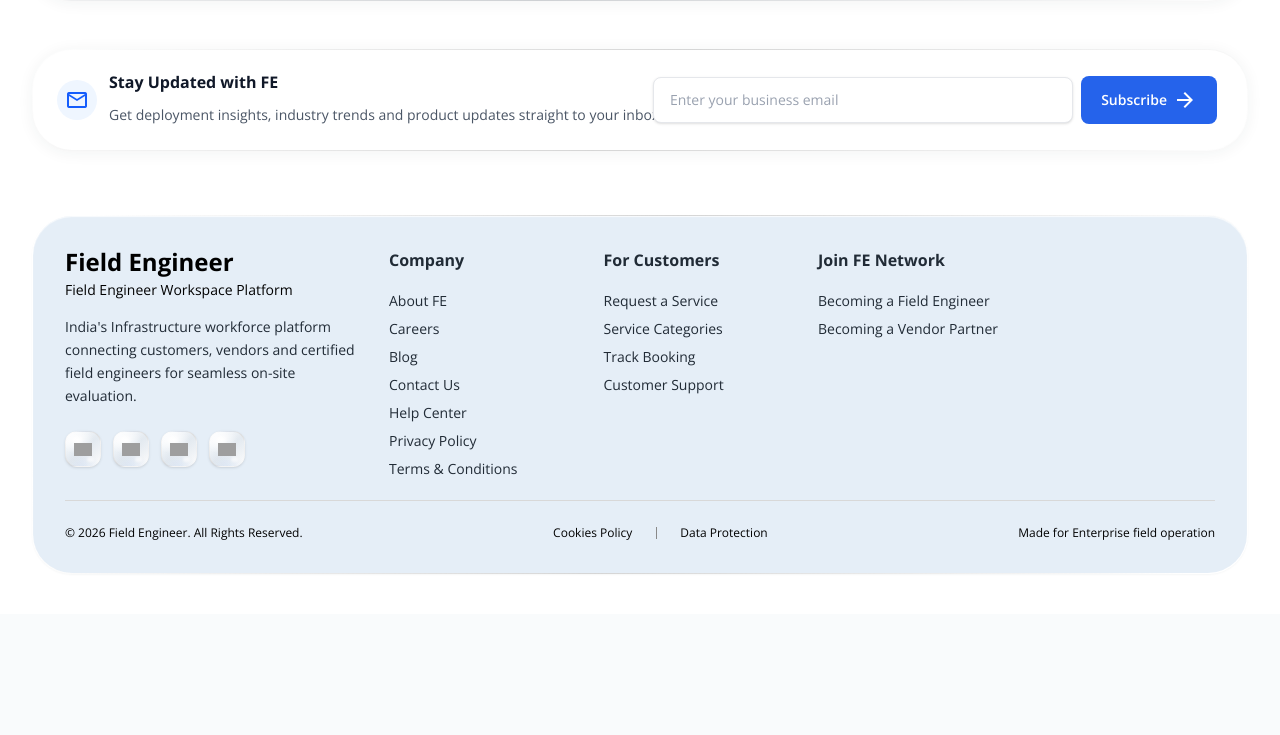
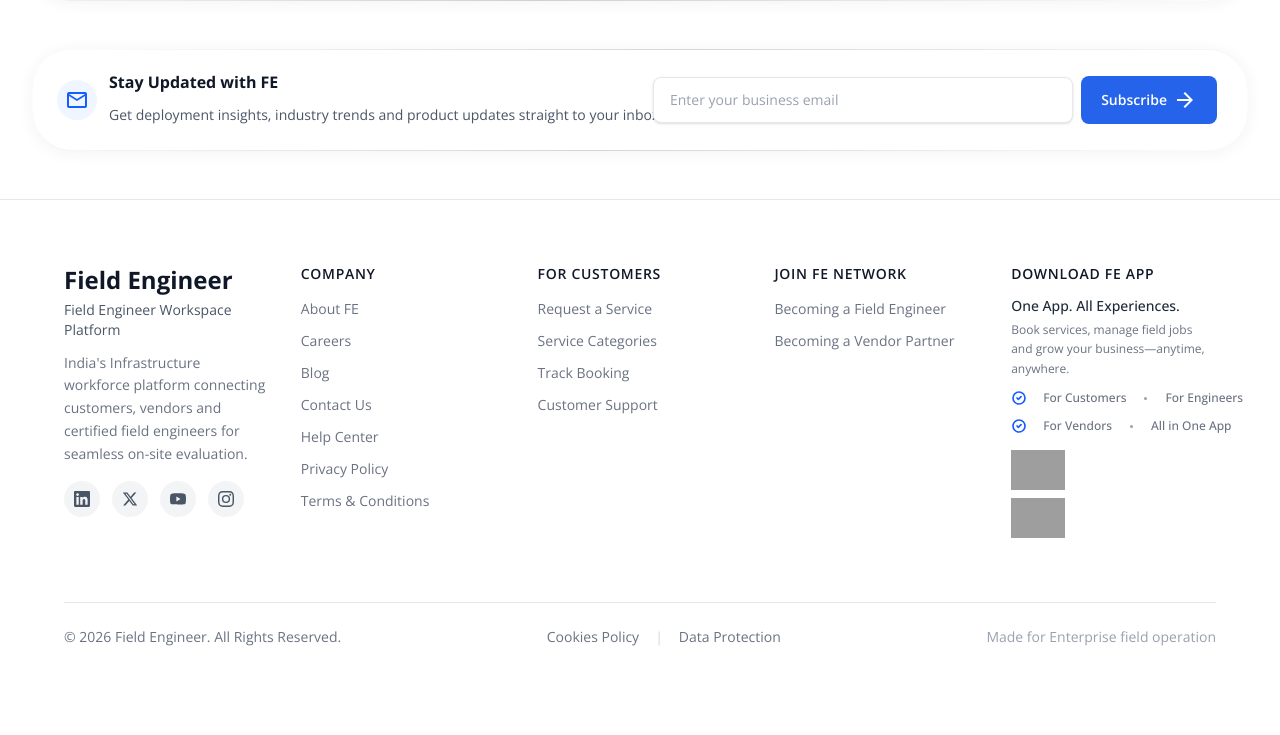
Before and after one commit to marutipai7/fieldengineer-crm, a Django app: template home/templates/home/home.html in a window 1280 px wide. Shown: the part 2879-3614 px from the top of the page. Before the commit the page ends 3453 px from the top, so only its background shows below. Run offline with Django 5.2, Linux system fonts and the light colour scheme; the template is opened without the code that fills it, so the values that code supplies are empty; style sheets or scripts are compiled from the project's sources; grey boxes are pictures that could not be loaded.

Commit message:
worked on Footer

```diff
--- a/home/templates/home/layout.html
+++ b/home/templates/home/layout.html
@@ -332,81 +332,131 @@
     </main>
 
     <!-- ════════════ FOOTER ════════════ -->
-    <footer class="site-footer">
-        <div class="footer-card">
+   <footer class="site-footer bg-white border-t border-gray-200">
+    <div class="max-w-7xl mx-auto px-4 sm:px-6 lg:px-8 py-12">
 
-            <div class="footer-main">
+        <!-- Footer Main Grid -->
+       <div class="grid grid-cols-1 sm:grid-cols-2 md:grid-cols-3 lg:grid-cols-5 gap-8 pb-8">
 
-                <!-- Brand -->
-                <div class="footer-brand">
-                    <p class="footer-brand-title">Field Engineer</p>
-                    <p class="footer-brand-subtitle">Field Engineer Workspace Platform</p>
-                    <p class="footer-brand-desc">
+            <!-- Brand Column -->
+            <div class="lg:col-span-1">
+                <h2 class="text-2xl font-bold text-gray-900 mb-1">Field Engineer</h2>
+                <p class="text-sm text-gray-600 mb-3">Field Engineer Workspace Platform</p>
+                <p class="text-sm text-gray-500 leading-relaxed mb-4">
                     India's Infrastructure workforce platform connecting customers, vendors and certified field
                     engineers for seamless on-site evaluation.
                 </p>
-                    <div class="footer-social">
-                        <a href="#" class="water-drop-glass" aria-label="LinkedIn">
-                            <img src="{% static 'img/linkedin.svg' %}" alt="LinkedIn" aria-hidden="true">
+                <div class="flex space-x-3">
+                    <a href="#" class="w-9 h-9 flex items-center justify-center rounded-full bg-gray-100 hover:bg-gray-200 transition">
+                        <svg class="w-4 h-4 text-gray-600" fill="currentColor" viewBox="0 0 24 24"><path d="M20.447 20.452h-3.554v-5.569c0-1.328-.027-3.037-1.852-3.037-1.853 0-2.136 1.445-2.136 2.939v5.667H9.351V9h3.414v1.561h.046c.477-.9 1.637-1.85 3.37-1.85 3.601 0 4.267 2.37 4.267 5.455v6.286zM5.337 7.433c-1.144 0-2.063-.926-2.063-2.065 0-1.138.92-2.063 2.063-2.063 1.14 0 2.064.925 2.064 2.063 0 1.139-.925 2.065-2.064 2.065zm1.782 13.019H3.555V9h3.564v11.452zM22.225 0H1.771C.792 0 0 .774 0 1.729v20.542C0 23.227.792 24 1.771 24h20.451C23.2 24 24 23.227 24 22.271V1.729C24 .774 23.2 0 22.222 0h.003z"/></svg>
                     </a>
-                        <a href="#" class="water-drop-glass" aria-label="X"><img src="{% static 'img/x.svg' %}" alt="X"
-                                aria-hidden="true"></a>
-                        <a href="#" class="water-drop-glass" aria-label="YouTube"><img
-                                src="{% static 'img/youtube.svg' %}" alt="YouTube" aria-hidden="true"></a>
-                        <a href="#" class="water-drop-glass" aria-label="Instagram"><img
-                                src="{% static 'img/instagram.svg' %}" alt="Instagram" aria-hidden="true"></a>
+                    <a href="#" class="w-9 h-9 flex items-center justify-center rounded-full bg-gray-100 hover:bg-gray-200 transition">
+                        <svg class="w-4 h-4 text-gray-600" fill="currentColor" viewBox="0 0 24 24"><path d="M18.244 2.25h3.308l-7.227 8.26 8.502 11.24H16.17l-5.214-6.817L4.99 21.75H1.68l7.73-8.835L1.254 2.25H8.08l4.713 6.231zm-1.161 17.52h1.833L7.084 4.126H5.117z"/></svg>
+                    </a>
+                    <a href="#" class="w-9 h-9 flex items-center justify-center rounded-full bg-gray-100 hover:bg-gray-200 transition">
+                        <svg class="w-4 h-4 text-gray-600" fill="currentColor" viewBox="0 0 24 24"><path d="M23.498 6.186a3.016 3.016 0 0 0-2.122-2.136C19.505 3.545 12 3.545 12 3.545s-7.505 0-9.377.505A3.017 3.017 0 0 0 .502 6.186C0 8.07 0 12 0 12s0 3.93.502 5.814a3.016 3.016 0 0 0 2.122 2.136c1.871.505 9.376.505 9.376.505s7.505 0 9.377-.505a3.015 3.015 0 0 0 2.122-2.136C24 15.93 24 12 24 12s0-3.93-.502-5.814zM9.545 15.568V8.432L15.818 12l-6.273 3.568z"/></svg>
+                    </a>
+                    <a href="#" class="w-9 h-9 flex items-center justify-center rounded-full bg-gray-100 hover:bg-gray-200 transition">
+                        <svg class="w-4 h-4 text-gray-600" fill="currentColor" viewBox="0 0 24 24"><path d="M12 2.163c3.204 0 3.584.012 4.85.07 3.252.148 4.771 1.691 4.919 4.919.058 1.265.069 1.645.069 4.849 0 3.205-.012 3.584-.069 4.849-.149 3.225-1.664 4.771-4.919 4.919-1.266.058-1.644.07-4.85.07-3.204 0-3.584-.012-4.849-.07-3.26-.149-4.771-1.699-4.919-4.92-.058-1.265-.07-1.644-.07-4.849 0-3.204.013-3.583.07-4.849.149-3.227 1.664-4.771 4.919-4.919 1.266-.057 1.645-.069 4.849-.069zM12 0C8.741 0 8.333.014 7.053.072 2.695.272.273 2.69.073 7.052.014 8.333 0 8.741 0 12c0 3.259.014 3.668.072 4.948.2 4.358 2.618 6.78 6.98 6.98C8.333 23.986 8.741 24 12 24c3.259 0 3.668-.014 4.948-.072 4.354-.2 6.782-2.618 6.979-6.98.059-1.28.073-1.689.073-4.948 0-3.259-.014-3.667-.072-4.947-.196-4.354-2.617-6.78-6.979-6.98C15.668.014 15.259 0 12 0zm0 5.838a6.162 6.162 0 1 0 0 12.324 6.162 6.162 0 0 0 0-12.324zM12 16a4 4 0 1 1 0-8 4 4 0 0 1 0 8zm6.406-11.845a1.44 1.44 0 1 0 0 2.881 1.44 1.44 0 0 0 0-2.881z"/></svg>
+                    </a>
                 </div>
             </div>
 
-                <!-- Solutions -->
-                <div class="footer-col">
-                    <h4>Company</h4>
-                    <ul>
-                        <li><a href="{% url 'about_fe' %}">About FE</a></li>
-                        <li><a href="{% url 'careers' %}">Careers</a></li>
-                        <li><a href="{% url 'blogs' %}">Blog</a></li>
-                        <li><a href="{% url 'contact' %}">Contact Us</a></li>
-                        <li><a href="{% url 'help_center' %}">Help Center</a></li>
-                        <li><a href="{% url 'privacy-policy' %}">Privacy Policy</a></li>
-                        <li><a href="{% url 'term_condition' %}">Terms & Conditions</a></li>
+            <!-- Company -->
+            <div>
+                <h4 class="text-sm font-semibold text-gray-900 uppercase tracking-wider mb-3">Company</h4>
+                <ul class="space-y-2">
+                    <li><a href="#" class="text-sm text-gray-500 hover:text-gray-900 transition">About FE</a></li>
+                    <li><a href="#" class="text-sm text-gray-500 hover:text-gray-900 transition">Careers</a></li>
+                    <li><a href="#" class="text-sm text-gray-500 hover:text-gray-900 transition">Blog</a></li>
+                    <li><a href="#" class="text-sm text-gray-500 hover:text-gray-900 transition">Contact Us</a></li>
+                    <li><a href="#" class="text-sm text-gray-500 hover:text-gray-900 transition">Help Center</a></li>
+                    <li><a href="#" class="text-sm text-gray-500 hover:text-gray-900 transition">Privacy Policy</a></li>
+                    <li><a href="#" class="text-sm text-gray-500 hover:text-gray-900 transition">Terms & Conditions</a></li>
                 </ul>
             </div>
 
-                <!-- Services -->
-                <div class="footer-col">
-                    <h4>For Customers</h4>
-                    <ul>
-                        <li><a href="{% url 'request_service' %}">Request a Service</a></li>
-                        <li><a href="#">Service Categories</a></li>
-                        <li><a href="#">Track Booking</a></li>
-                        <li><a href="#">Customer Support</a></li>
+            <!-- For Customers -->
+            <div>
+                <h4 class="text-sm font-semibold text-gray-900 uppercase tracking-wider mb-3">For Customers</h4>
+                <ul class="space-y-2">
+                    <li><a href="#" class="text-sm text-gray-500 hover:text-gray-900 transition">Request a Service</a></li>
+                    <li><a href="#" class="text-sm text-gray-500 hover:text-gray-900 transition">Service Categories</a></li>
+                    <li><a href="#" class="text-sm text-gray-500 hover:text-gray-900 transition">Track Booking</a></li>
+                    <li><a href="#" class="text-sm text-gray-500 hover:text-gray-900 transition">Customer Support</a></li>
                 </ul>
             </div>
 
-                <!-- Industries -->
-                <div class="footer-col">
-                    <h4>Join FE Network</h4>
-                    <ul>
-                        <li><a href="{% url 'fieldengineer' %}" class="whitespace-nowrap">Becoming a Field Engineer</a></li>
-                        <li><a href="{% url 'vendor' %}" class="whitespace-nowrap">Becoming a Vendor Partner</a></li>
+            <!-- Join FE Network -->
+            <div>
+                <h4 class="text-sm font-semibold text-gray-900 uppercase tracking-wider mb-3">Join FE Network</h4>
+                <ul class="space-y-2">
+                    <li><a href="#" class="text-sm text-gray-500 hover:text-gray-900 transition">Becoming a Field Engineer</a></li>
+                    <li><a href="#" class="text-sm text-gray-500 hover:text-gray-900 transition">Becoming a Vendor Partner</a></li>
                 </ul>
             </div>
 
-                <!-- For Vendors — each link uses pages/layout.html (not this header/footer) -->
+            <!-- Download FE App -->
+            <div>
+                <h4 class="text-sm font-semibold text-gray-900 uppercase tracking-wider mb-3">Download FE App</h4>
+                <p class="text-sm font-medium text-gray-800 mb-1">One App. All Experiences.</p>
+                <p class="text-xs text-gray-500 leading-relaxed mb-3">
+                    Book services, manage field jobs and grow your business—anytime, anywhere.
+                </p>
 
+                <!-- Links in horizontal layout with dots -->
+               <div class="flex flex-col gap-y-3 mb-4 text-xs font-medium text-gray-500">
+    <div class="flex items-center gap-x-2 whitespace-nowrap">
+        <svg class="w-4 h-4 mr-2 text-blue-600 shrink-0" fill="none" stroke="currentColor" stroke-width="2.5" viewBox="0 0 24 24" xmlns="http://www.w3.org/2000/svg">
+            <path stroke-linecap="round" stroke-linejoin="round" d="M9 12l2 2 4-4m6 2a9 9 0 11-18 0 9 9 0 0118 0z"></path>
+        </svg>
+        <div class="flex items-center gap-x-4">
+            <a href="#" class="hover:text-gray-900 transition">For Customers</a>
+            <span class="w-[3px] h-[3px] rounded-full bg-gray-400 shrink-0 mx-0.5"></span>
+            <a href="#" class="hover:text-gray-900 transition">For Engineers</a>
+        </div>
+    </div>
+
+    <div class="flex items-center gap-x-2 whitespace-nowrap">
+        <svg class="w-4 h-4 mr-2 gap-x-2 text-blue-600 shrink-0" fill="none" stroke="currentColor" stroke-width="2.5" viewBox="0 0 24 24" xmlns="http://www.w3.org/2000/svg">
+            <path stroke-linecap="round" stroke-linejoin="round" d="M9 12l2 2 4-4m6 2a9 9 0 11-18 0 9 9 0 0118 0z"></path>
+        </svg>
+        <div class="flex items-center gap-x-4">
+            <a href="#" class="hover:text-gray-900 transition">For Vendors</a>
+            <span class="w-[3px] h-[3px] rounded-full bg-gray-400 shrink-0 mx-0.5"></span>
+            <a href="#" class="hover:text-gray-900 transition">All in One App</a>
+        </div>
+    </div>
+</div>
+
+                <!-- App Store Badges - Google Play on top as shown in image -->
+                <div class="flex flex-col gap-2">
+                    <a href="#" class="inline-block">
+                        <img src="https://upload.wikimedia.org/wikipedia/commons/7/78/Google_Play_Store_badge_EN.svg"
+                             alt="Get it on Google Play"
+                             class="h-10 w-auto">
+                    </a>
+                    <a href="#" class="inline-block">
+                        <img src="https://upload.wikimedia.org/wikipedia/commons/3/3c/Download_on_the_App_Store_Badge.svg"
+                             alt="Download on App Store"
+                             class="h-10 w-auto">
+                    </a>
+                </div>
+            </div>
 
         </div>
 
-            <div class="footer-bottom">
-                <p class="footer-copyright">© 2026 Field Engineer. All Rights Reserved.</p>
+        <div class="border-t border-gray-200 mt-8"></div>
 
-                <div class="footer-policy-links">
-
-                    <a href="#">Cookies Policy</a>
-                    <a href="#">Data Protection</a>
+        <!-- Footer Bottom -->
+        <div class="flex flex-col sm:flex-row justify-between items-center pt-6 space-y-3 sm:space-y-0">
+            <p class="text-sm text-gray-500">© 2026 Field Engineer. All Rights Reserved.</p>
+            <div class="flex items-center space-x-4 text-sm text-gray-500">
+                <a href="#" class="hover:text-gray-900 transition">Cookies Policy</a>
+                <span class="text-gray-300">|</span>
+                <a href="#" class="hover:text-gray-900 transition">Data Protection</a>
             </div>
-
-                <p class="footer-tagline">Made for Enterprise field operation</p>
+            <p class="text-sm text-gray-400">Made for Enterprise field operation</p>
         </div>
 
     </div>
```
Also changed, not shown: 1 other file. Lines whose indentation alone changed are shown as unchanged.
